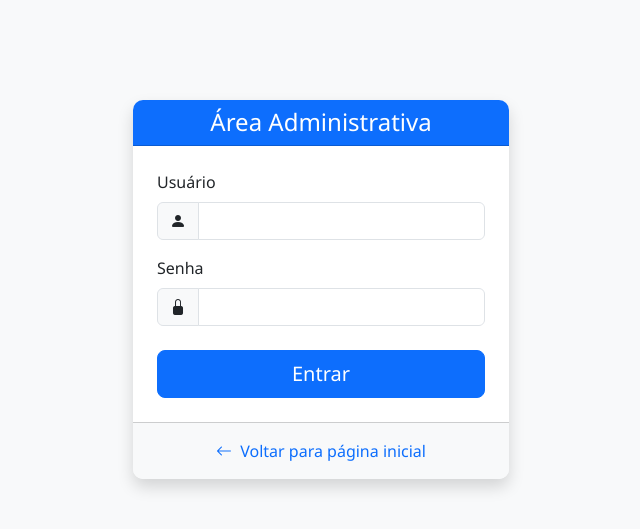
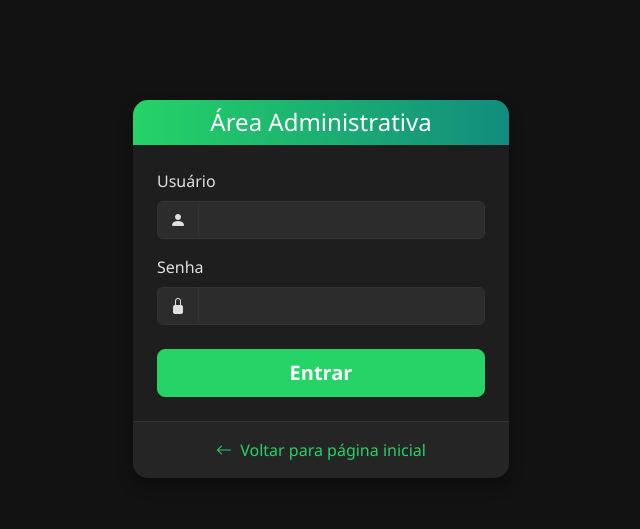
Before and after one commit to felipeJJD/ProjetoRed, a Flask app: page /login in a window 1280 px wide. Shown: the top 529 px of the page, without its empty margins (319-959 px from the left). Run offline with Flask 2, Linux system fonts and the light colour scheme; data comes from the database, SQL or seed files in the repository; data that the repository does not hold is empty.

Commit message:
Aplicado tema dark e verde na página de login

```diff
--- a/templates/login.html
+++ b/templates/login.html
@@ -9,7 +9,8 @@
     <link rel="stylesheet" href="{{ url_for('static', filename='css/styles.css') }}">
     <style>
         body {
-            background-color: #f8f9fa;
+            background-color: #121212;
+            color: #e0e0e0;
         }
         .login-container {
             max-width: 400px;
@@ -17,14 +18,66 @@
         }
         .card {
             border: none;
-            box-shadow: 0 0.5rem 1rem rgba(0, 0, 0, 0.15);
+            box-shadow: 0 0.5rem 1rem rgba(0, 0, 0, 0.3);
+            background-color: #1e1e1e;
+            color: #e0e0e0;
+            border-radius: 15px;
+            overflow: hidden;
+        }
+        .card-header {
+            background: linear-gradient(to right, #25d366, #128C7E);
+            border-bottom: none;
+        }
+        .card-body {
+            background-color: #1e1e1e;
+        }
+        .card-footer {
+            background-color: #252525;
+            border-top: 1px solid #333;
+        }
+        .form-control, .input-group-text {
+            background-color: #2c2c2c;
+            border-color: #333;
+            color: #e0e0e0;
+        }
+        .form-control:focus {
+            background-color: #2c2c2c;
+            border-color: #25d366;
+            color: #e0e0e0;
+            box-shadow: 0 0 0 0.25rem rgba(37, 211, 102, 0.25);
+        }
+        .form-label {
+            color: #e0e0e0;
+        }
+        .btn-primary {
+            background-color: #25d366;
+            border-color: #25d366;
+            font-weight: bold;
+            transition: all 0.3s ease;
+        }
+        .btn-primary:hover {
+            background-color: #128C7E;
+            border-color: #128C7E;
+            transform: translateY(-2px);
+            box-shadow: 0 5px 15px rgba(0, 0, 0, 0.2);
+        }
+        .text-decoration-none {
+            color: #25d366;
+        }
+        .text-decoration-none:hover {
+            color: #128C7E;
+        }
+        .alert-danger {
+            background-color: #3a1d1d;
+            border-color: #842029;
+            color: #ea868f;
         }
     </style>
 </head>
 <body>
     <div class="container login-container">
         <div class="card">
-            <div class="card-header bg-primary text-white text-center">
+            <div class="card-header text-white text-center">
                 <h2 class="h4 mb-0">Área Administrativa</h2>
             </div>
             <div class="card-body p-4">
@@ -54,7 +107,7 @@
                     </div>
                 </form>
             </div>
-            <div class="card-footer text-center bg-light py-3">
+            <div class="card-footer text-center py-3">
                 <a href="{{ url_for('index') }}" class="text-decoration-none">
                     <i class="bi bi-arrow-left me-1"></i> Voltar para página inicial
                 </a>
```
